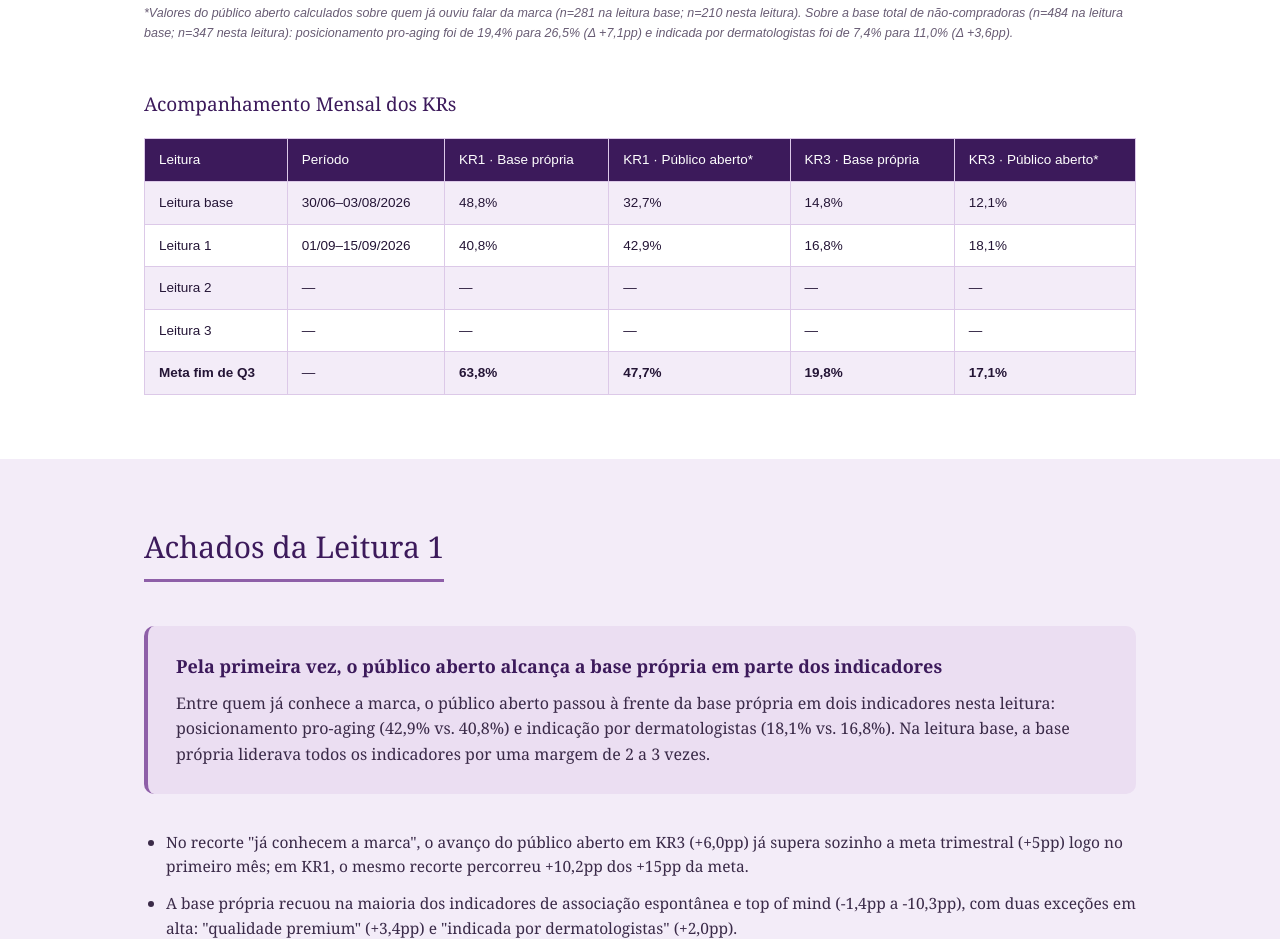
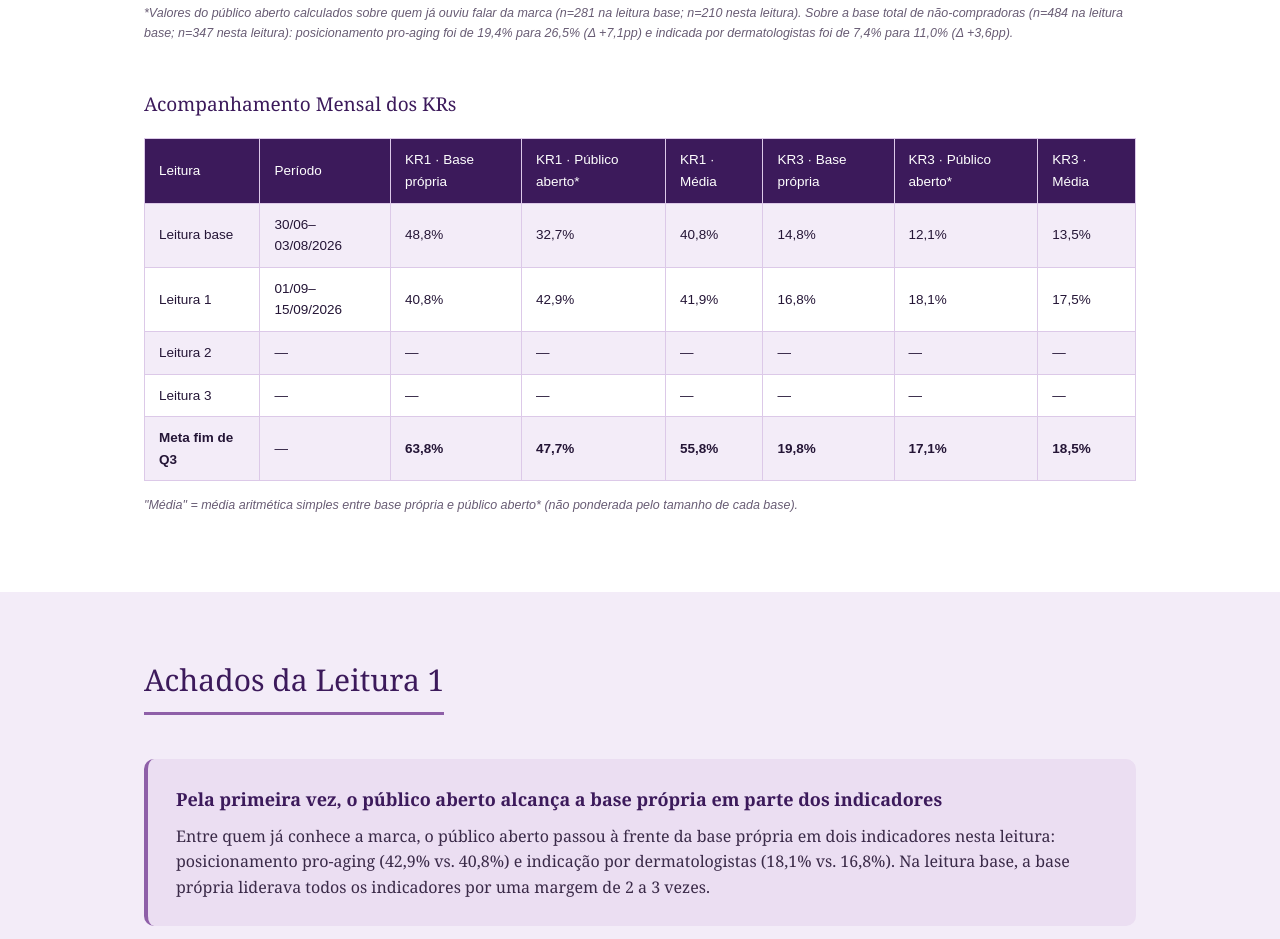
Before and after one commit to marketinglemoritz/le-moritz-pesquisa-percepcao, a plain HTML site: page index.html in a window 1280 px wide. Shown: the part 1477-2416 px from the top of the page. Drawn offline with Linux system fonts and the light colour scheme.

Commit message:
Adiciona coluna de media entre bases na tabela de KRs

```diff
--- a/index.html
+++ b/index.html
@@ -252,13 +252,14 @@
 
     <h3 class="sub-title">Acompanhamento Mensal dos KRs</h3>
     <table class="method-table" style="margin-top:14px;">
-      <tr><th>Leitura</th><th>Período</th><th>KR1 · Base própria</th><th>KR1 · Público aberto*</th><th>KR3 · Base própria</th><th>KR3 · Público aberto*</th></tr>
-      <tr><td>Leitura base</td><td>30/06–03/08/2026</td><td>48,8%</td><td>32,7%</td><td>14,8%</td><td>12,1%</td></tr>
-      <tr><td>Leitura 1</td><td>01/09–15/09/2026</td><td>40,8%</td><td>42,9%</td><td>16,8%</td><td>18,1%</td></tr>
-      <tr><td>Leitura 2</td><td>—</td><td>—</td><td>—</td><td>—</td><td>—</td></tr>
-      <tr><td>Leitura 3</td><td>—</td><td>—</td><td>—</td><td>—</td><td>—</td></tr>
-      <tr><td><b>Meta fim de Q3</b></td><td>—</td><td><b>63,8%</b></td><td><b>47,7%</b></td><td><b>19,8%</b></td><td><b>17,1%</b></td></tr>
+      <tr><th>Leitura</th><th>Período</th><th>KR1 · Base própria</th><th>KR1 · Público aberto*</th><th>KR1 · Média</th><th>KR3 · Base própria</th><th>KR3 · Público aberto*</th><th>KR3 · Média</th></tr>
+      <tr><td>Leitura base</td><td>30/06–03/08/2026</td><td>48,8%</td><td>32,7%</td><td>40,8%</td><td>14,8%</td><td>12,1%</td><td>13,5%</td></tr>
+      <tr><td>Leitura 1</td><td>01/09–15/09/2026</td><td>40,8%</td><td>42,9%</td><td>41,9%</td><td>16,8%</td><td>18,1%</td><td>17,5%</td></tr>
+      <tr><td>Leitura 2</td><td>—</td><td>—</td><td>—</td><td>—</td><td>—</td><td>—</td><td>—</td></tr>
+      <tr><td>Leitura 3</td><td>—</td><td>—</td><td>—</td><td>—</td><td>—</td><td>—</td><td>—</td></tr>
+      <tr><td><b>Meta fim de Q3</b></td><td>—</td><td><b>63,8%</b></td><td><b>47,7%</b></td><td><b>55,8%</b></td><td><b>19,8%</b></td><td><b>17,1%</b></td><td><b>18,5%</b></td></tr>
     </table>
+    <p class="footnote">"Média" = média aritmética simples entre base própria e público aberto* (não ponderada pelo tamanho de cada base).</p>
   </div>
 </section>
 
```
